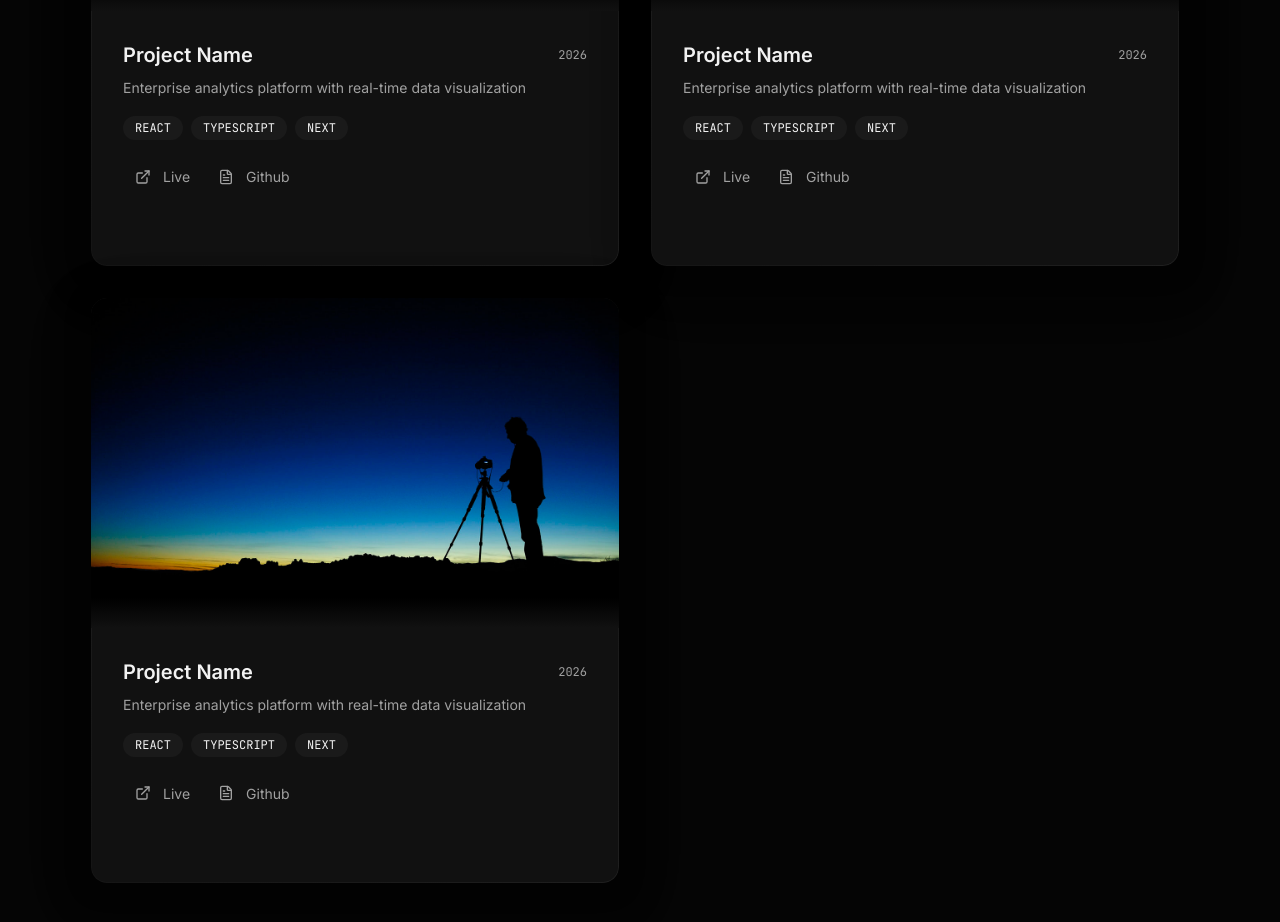
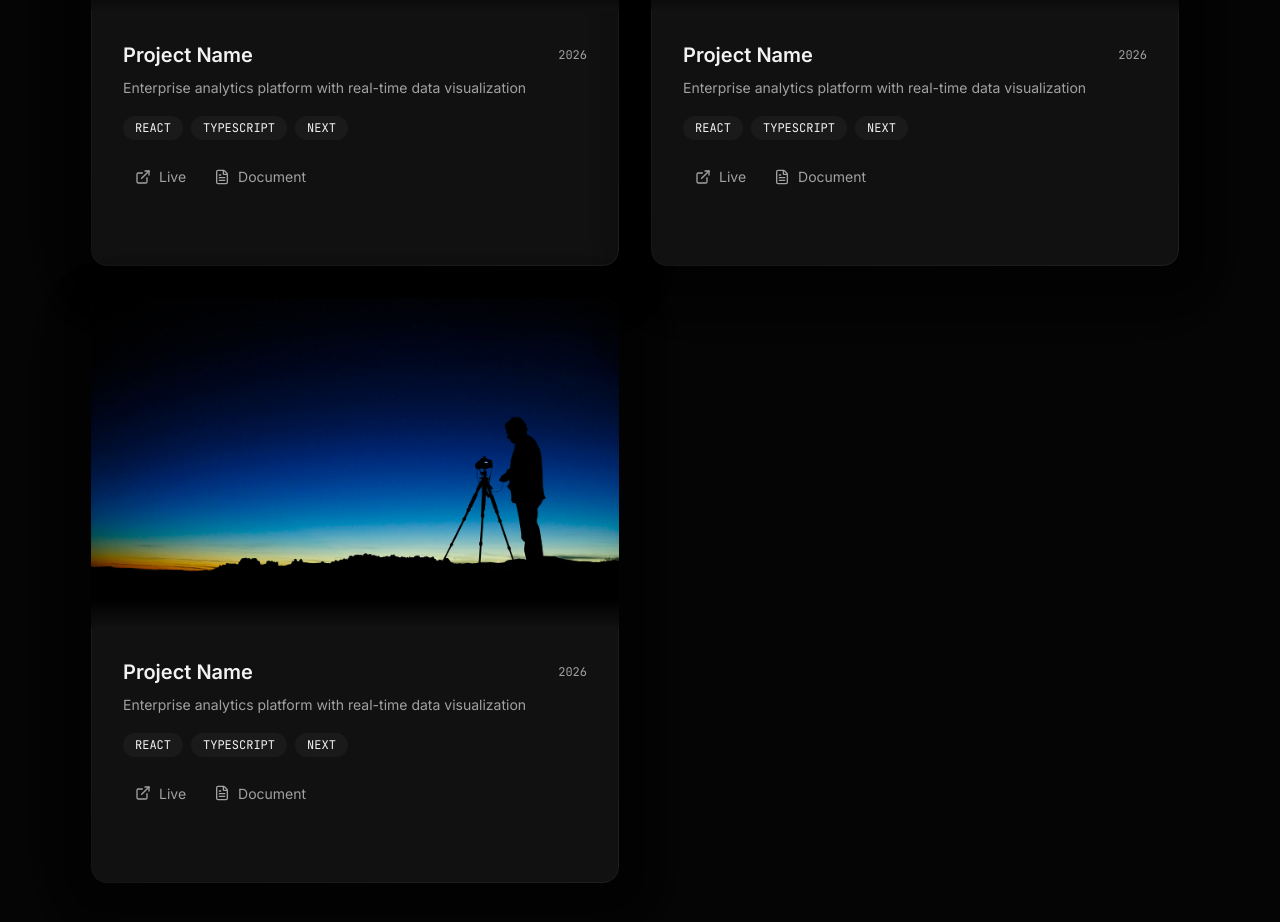
Before and after one commit to ivankalituk/business-card, a React (Vite) app: page /works in a window 1280 px wide. Shown: the part 754-1676 px from the top of the page. Built offline with nearby package versions, Linux system fonts and the light colour scheme.

Commit message:
refactor[workCard]: extra links refactoring

```diff
--- /dev/null
+++ b/src/shared/ui/workCard/ui/detailedCardLinks.tsx
@@ -0,0 +1,33 @@
+import type { FC } from "react";
+import { Link } from "react-router-dom";
+import { SecondaryText } from "../../secondaryText";
+import { ExternalLink, FileText } from "lucide-react";
+
+interface Props{
+    type: 'GITHUB' | 'TEXT' | 'LINK'
+    link: string
+}
+
+const DetailedCardLink: FC <Props> = ({type, link}) => {
+    return(
+        <Link to={link}>
+            <SecondaryText
+                className="
+                    flex gap-[4px]
+                    items-center
+                    text-[14px]
+                    p-[8px]
+                "
+            >
+                {type === 'LINK' && <ExternalLink height={16}/>}
+                {type === 'TEXT' && <FileText height={16}/>}
+
+                {type === 'LINK' && <span>Live</span>}
+                {type === 'GITHUB' && <span>Code</span>}
+                {type === 'TEXT' && <span>Document</span>}
+            </SecondaryText>
+        </Link>
+    )
+}
+
+export default DetailedCardLink
--- a/src/shared/ui/workCard/ui/workCard.tsx
+++ b/src/shared/ui/workCard/ui/workCard.tsx
@@ -3,11 +3,10 @@ import sampleImage from '../../../assets/images/amar-guillen-photographiing-deat
 import { Tag } from "../../tag";
 import { ArrowUpRight } from "lucide-react";
 import { SecondaryText } from "../../secondaryText";
-import { ExternalLink, FileText } from 'lucide-react';
-import { Link } from "react-router-dom";
 import { twMerge } from "tailwind-merge";
 import { BigHeading } from "../../bigHeading";
 import { SmallHeading } from "../../smallHeading";
+import DetailedCardLink from "./detailedCardLinks";
 
 interface Props{
     type: 'SMALL' | 'DETAILED'
@@ -140,33 +139,8 @@ const WorkCard: FC <Props> = ({type}) =>{
                 </div>}
 
                 {type === 'DETAILED' && <div className="flex gap-[8px] mt-[20px]">
-                    <Link to={'/'}>
-                        <SecondaryText
-                            className="
-                                flex gap-[8px]
-                                items-center
-                                text-[14px]
-                                p-[8px]
-                            "
-                        >
-                            <ExternalLink height={16}/>
-                            <span>Live</span>
-                        </SecondaryText>
-                    </Link>
-
-                    <Link to={'/'}>
-                        <SecondaryText
-                            className="
-                                flex gap-[8px]
-                                items-center
-                                text-[14px]
-                                p-[8px]
-                            "
-                        >
-                            <FileText height={16}/>
-                            <span>Github</span>
-                        </SecondaryText>
-                    </Link>
+                    <DetailedCardLink type='LINK' link="/"/>
+                    <DetailedCardLink type='TEXT' link="/"/>
                 </div>
                 }
             </div>
```
